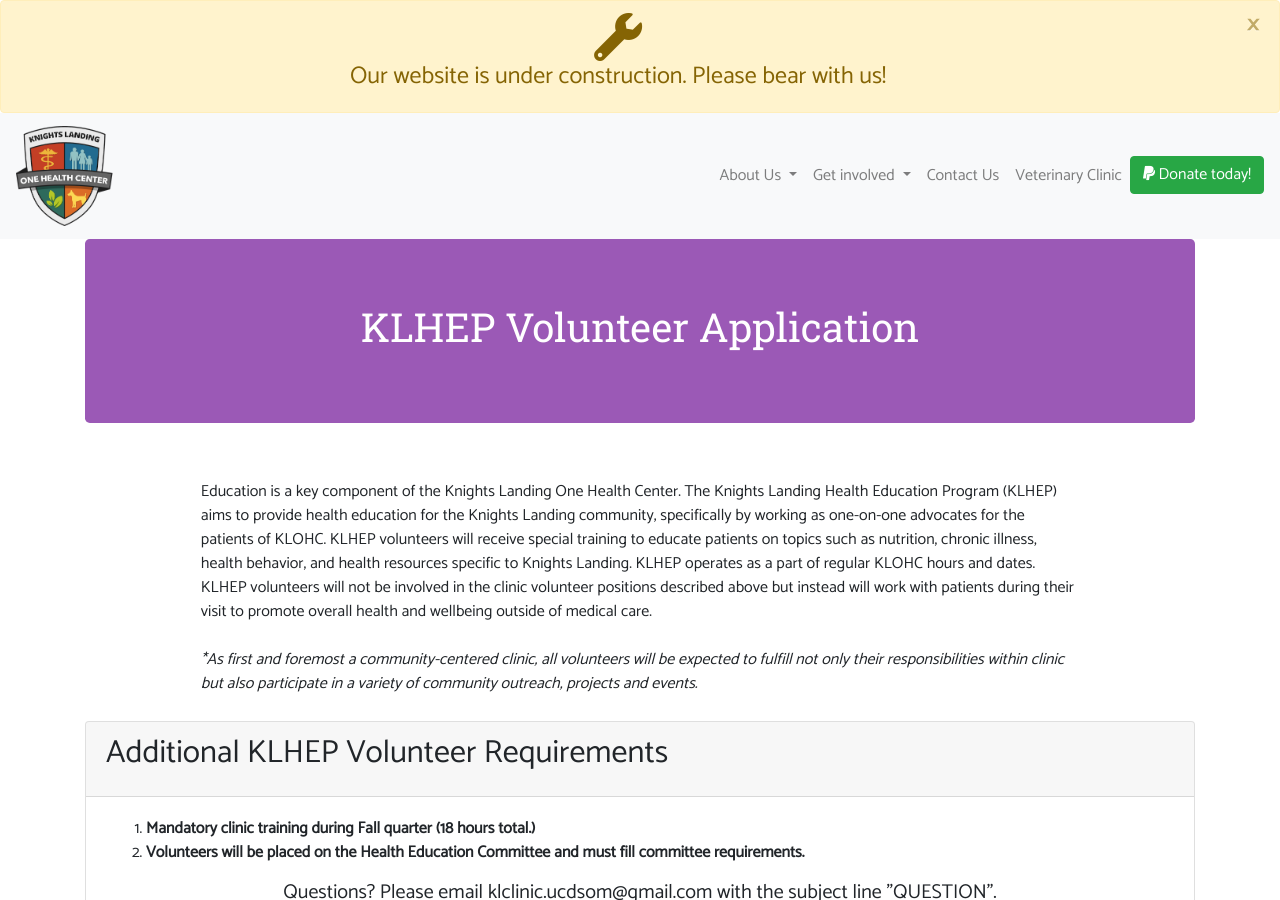
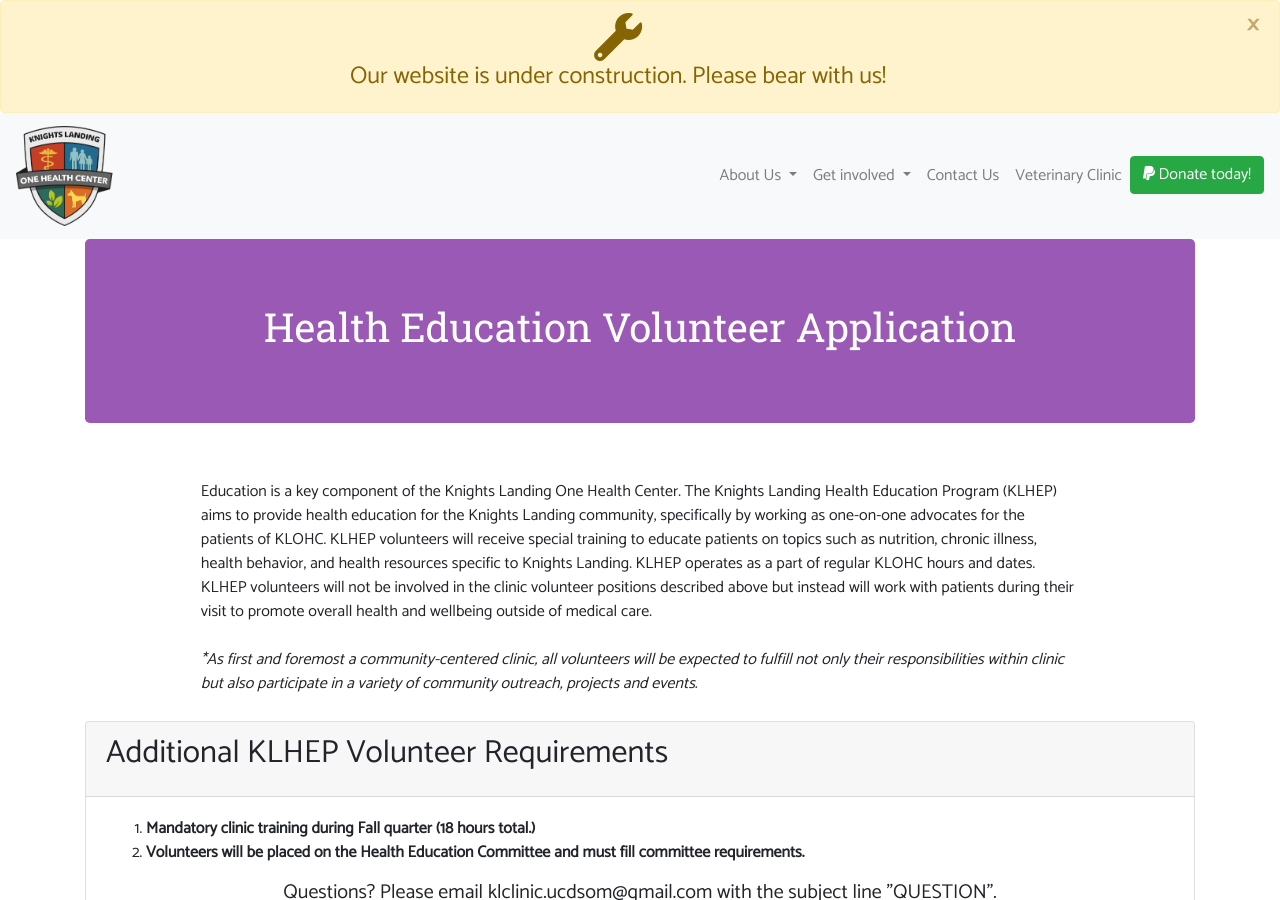
Before and after one commit to iwakoscott/knights-landing, a Jekyll site: the page built from get-involved/klhep-volunteer-application.markdown, in a window 1280 px wide and 900 px high. Built offline with Jekyll 4.4.1, drawn with Linux system fonts in a browser that asks for light colours; nearby versions of some CDN libraries.

Commit message:
Updated Klhep Volunteer Application

```diff
--- a/get-involved/klhep-volunteer-application.markdown
+++ b/get-involved/klhep-volunteer-application.markdown
@@ -1,5 +1,5 @@
 ---
-title: KLHEP Volunteer Application
+title: Health Education Volunteer Application
 date: 2018-02-26 11:43:00 -08:00
 position: 1
 addToNavBar: false
@@ -31,4 +31,4 @@
 layout: volunteer
 ---
 
-The 2018 application will open on March 19th and close April 7th at 11:59pm. [Click here to apply](https://goo.gl/forms/ewLwrMpB93kn174h2) during those dates and times to go to the application form.
+The 2018 application will open on March 19th and close April 7th at 11:59pm. [Click here to apply](https://goo.gl/forms/Z53gvlTY8DhqpYj23) during those dates and times to go to the application form.
```
